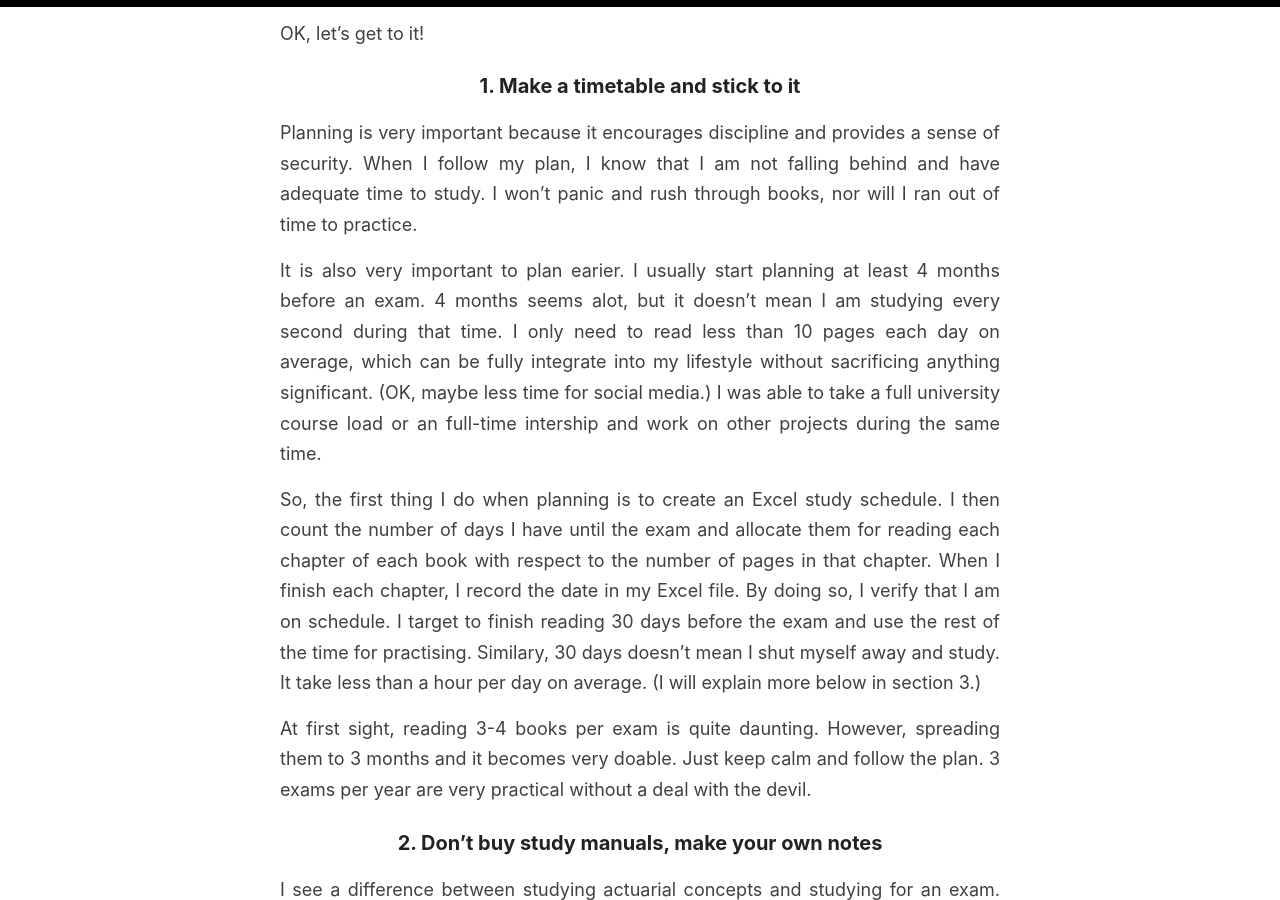
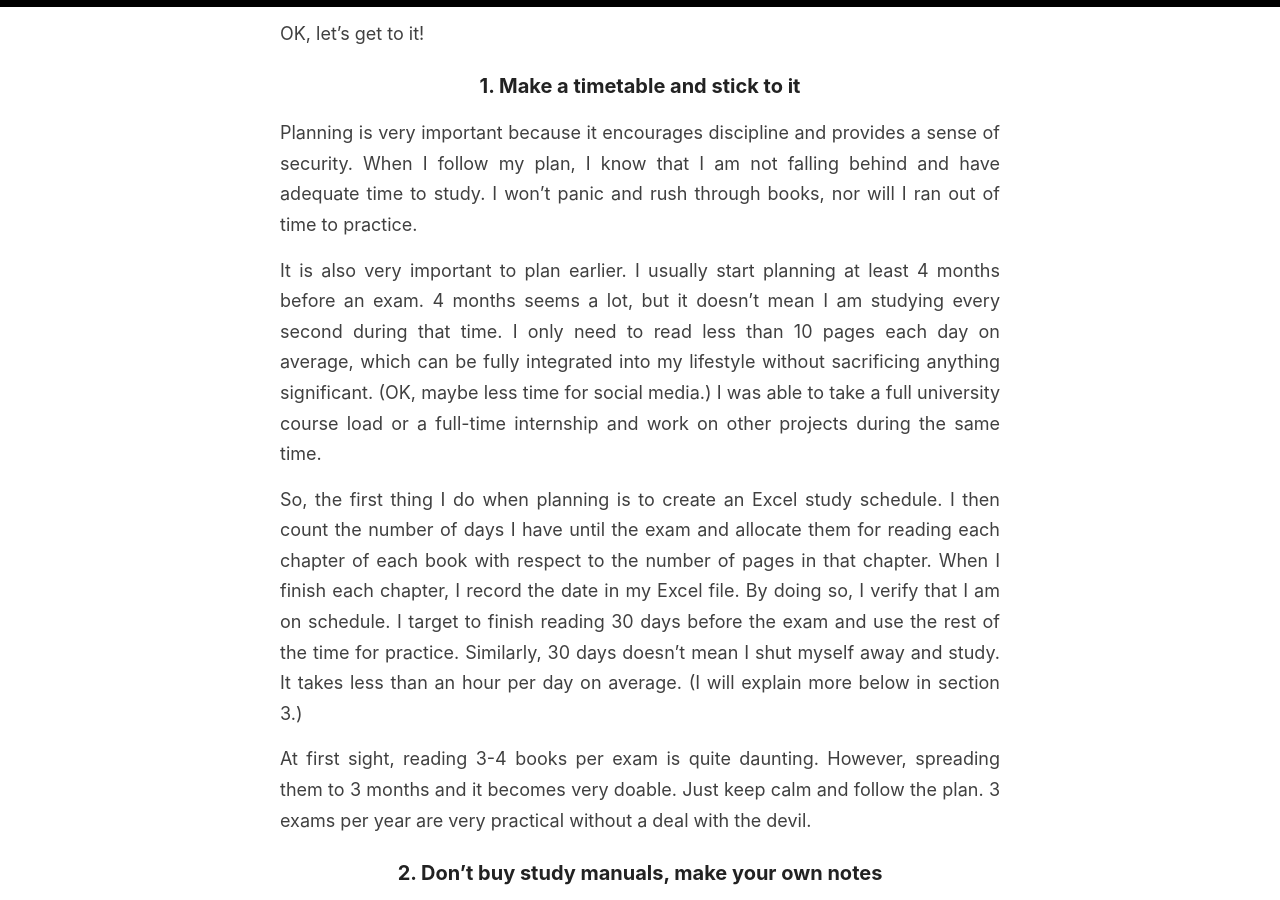
Before and after one commit to actuarialcat/actuarialcat.github.io, a Jekyll site: the page built from _posts/2020-12-24-How-to-pass-7-SOA.md, in a window 1280 px wide and 900 px high, scrolled down 1030 px. Built offline with Jekyll 4.4.1, drawn with Linux system fonts in a browser that asks for light colours; some of the changed text lies outside the part shown.

Commit message:
Update how to pass

```diff
--- a/_posts/2020-12-24-How-to-pass-7-SOA.md
+++ b/_posts/2020-12-24-How-to-pass-7-SOA.md
@@ -24,18 +24,18 @@
 When I follow my plan, I know that I am not falling behind and have adequate time to study.
 I won't panic and rush through books, nor will I ran out of time to practice.
 
-It is also very important to plan earier.
+It is also very important to plan earlier.
 I usually start planning at least 4 months before an exam.
-4 months seems alot, but it doesn't mean I am studying every second during that time.
-I only need to read less than 10 pages each day on average, which can be fully integrate into my lifestyle without sacrificing anything significant. (OK, maybe less time for social media.)
-I was able to take a full university course load or an full-time intership and work on other projects during the same time.
+4 months seems a lot, but it doesn't mean I am studying every second during that time.
+I only need to read less than 10 pages each day on average, which can be fully integrated into my lifestyle without sacrificing anything significant. (OK, maybe less time for social media.)
+I was able to take a full university course load or a full-time internship and work on other projects during the same time.
 
 So, the first thing I do when planning is to create an Excel study schedule.
 I then count the number of days I have until the exam and allocate them for reading each chapter of each book with respect to the number of pages in that chapter.
 When I finish each chapter, I record the date in my Excel file. By doing so, I verify that I am on schedule.
-I target to finish reading 30 days before the exam and use the rest of the time for practising.
-Similary, 30 days doesn't mean I shut myself away and study.
-It take less than a hour per day on average.
+I target to finish reading 30 days before the exam and use the rest of the time for practice.
+Similarly, 30 days doesn't mean I shut myself away and study.
+It takes less than an hour per day on average.
 (I will explain more below in section 3.)
 
 At first sight, reading 3-4 books per exam is quite daunting.
```
Also changed, not shown: other parts of _posts/2020-12-24-How-to-pass-7-SOA.md (+2 -1 lines).
